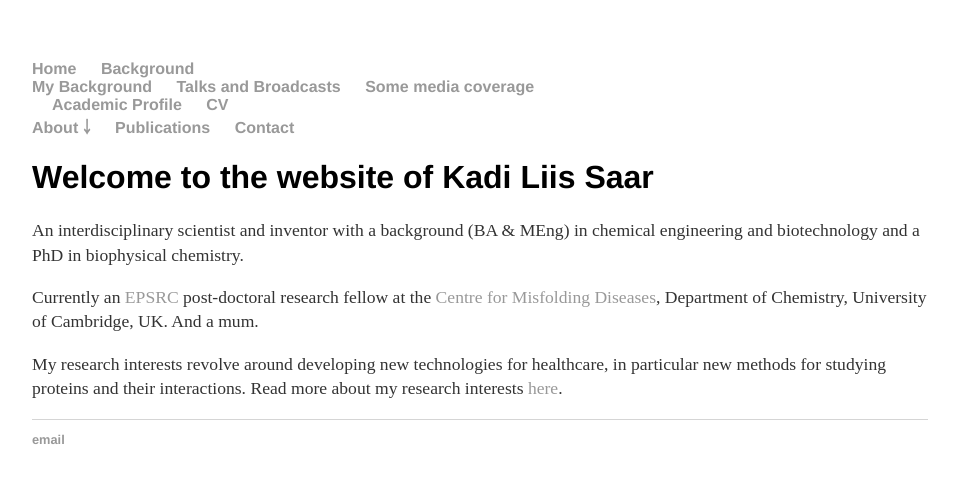
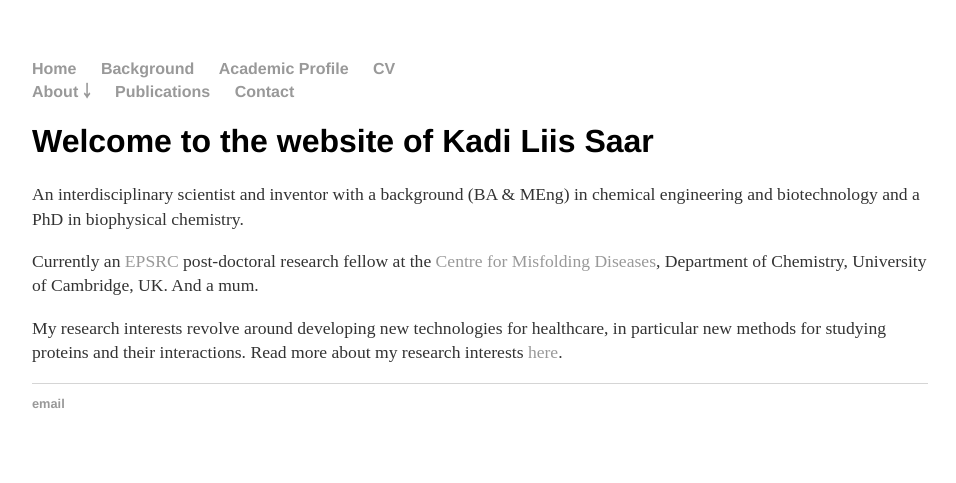
Before and after one commit to kadiliissaar/kadiliissaar.github.io, a Jekyll site: the page built from index.html, in a window 1280 px wide. Shown: the top 483 px of the page, without its empty margins (160-1116 px from the left). Built offline with Jekyll 4.4.1, drawn with Linux system fonts in a browser that asks for light colours.

Commit message:
Update default.html

```diff
--- a/_layouts/default.html
+++ b/_layouts/default.html
@@ -9,14 +9,7 @@
 			<nav>
 	    		<ul>
 	        		<li><a href="/">Home</a></li>
-		        	<li><a href="/background">Background</a>
-				        <ul class="hidden">
-               					 <li><a href="#">My Background</a> </li>
-              					 <li><a href="#">Talks and Broadcasts</a> </li>
-						 <li><a href="#">Some media coverage</a> </li>
-           				</ul>
-       				</li>
-
+		        	<li><a href="/background">Background</a></li>
 				<li><a href="/academic-profile">Academic Profile</a></li>
 	        		<li><a href="/cv">CV</a></li>
 				<ul class="hidden">
```
